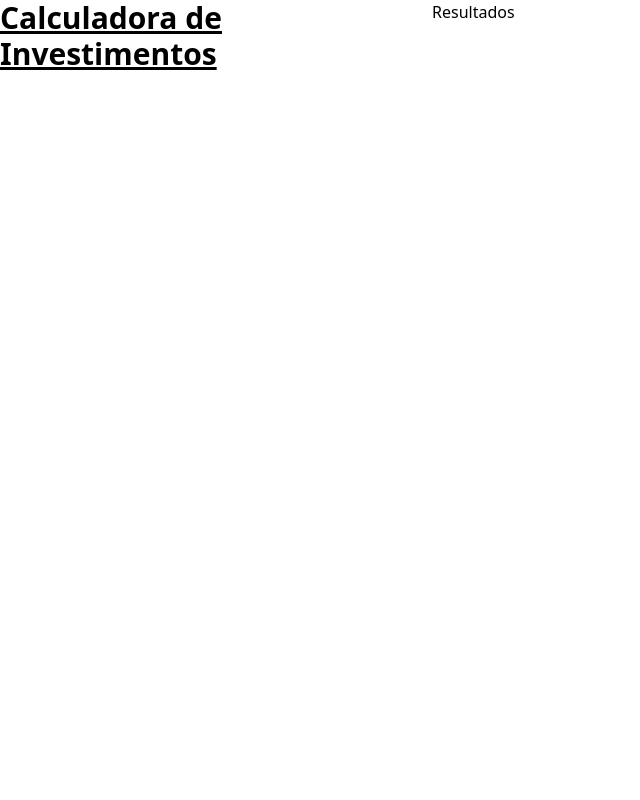
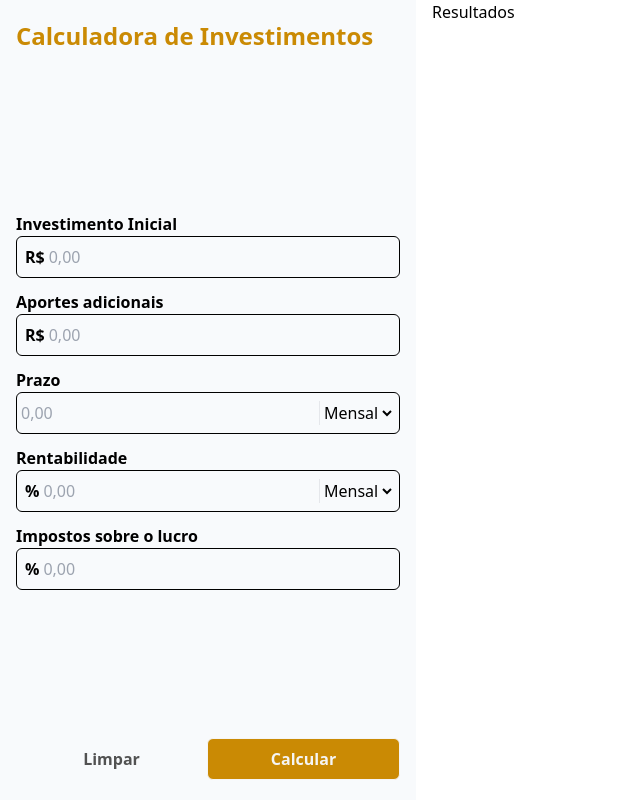
Before and after one commit to cristianodmtsb/calculadora-investimentos, a website built with Vite: page index.html in a window 1280 px wide. Shown: the whole page, without its empty margins (0-640 px from the left). Built offline with nearby package versions, Linux system fonts and the light colour scheme.

Commit message:
ajustes de formulario

```diff
--- a/index.html
+++ b/index.html
@@ -9,8 +9,52 @@
 </head>
 
 <body class="grid gap-4 grid-cols-3 grid-rows-2 h-dvh">
-  <aside class="row-span-2">
-    <h1 class="text-3xl font-bold underline">Calculadora de Investimentos</h1>
+  <aside class="row-span-2 flex flex-col justify-between py-5 px-4 bg-slate-50">
+    <h1 class="text-2xl font-bold text-yellow-600">Calculadora de Investimentos</h1>
+
+    <form action="POST" class="w-full">
+      <h4 class="font-bold mt-3">Investimento Inicial</h4>
+      <div class="flex w-full border border-current rounded-md flex py-2 px-1">
+        <label for="starting-amount" class="font-bold px-1">R$</label>
+        <input class="flex-1 outline-none bg-slate-50" type="text" name="starting-amount" id="starting-amount" placeholder="0,00">
+      </div>
+
+      <h4 class="font-bold mt-3">Aportes adicionais</h4>
+      <div class="flex w-full border border-current rounded-md flex py-2 px-1">
+        <label for="starting-amount" class="font-bold px-1">R$</label>
+        <input class="flex-1 outline-none bg-slate-50" type="text" name="starting-amount" id="starting-amount" placeholder="0,00">
+      </div>
+
+      <h4 class="font-bold mt-3">Prazo</h4>
+      <div class="flex w-full border border-current rounded-md flex py-2 px-1">
+        <input class="flex-1 outline-none bg-slate-50" type="text" name="starting-amount" id="starting-amount" placeholder="0,00">
+        <select name="" id="" class="outline-none border-l bg-slate-50">
+          <option value="mensal">Mensal</option>
+          <option value="anual">Anual</option>
+        </select>
+      </div>
+
+      <h4 class="font-bold mt-3">Rentabilidade</h4>
+      <div class="flex w-full border border-current rounded-md flex py-2 px-1">
+        <label for="starting-amount" class="font-bold px-1">%</label>
+        <input class="flex-1 outline-none bg-slate-50" type="text" name="starting-amount" id="starting-amount" placeholder="0,00">
+        <select name="" id="" class="outline-none border-l bg-slate-50">
+          <option value="mensal">Mensal</option>
+          <option value="anual">Anual</option>
+        </select>
+      </div>
+
+      <h4 class="font-bold mt-3">Impostos sobre o lucro</h4>
+      <div class="flex w-full border border-current rounded-md flex py-2 px-1">
+        <label for="starting-amount" class="font-bold px-1">%</label>
+        <input class="flex-1 outline-none bg-slate-50" type="text" name="starting-amount" id="starting-amount" placeholder="0,00">
+      </div>
+    </form>
+
+    <div class="flex font-bold">
+      <button class="flex-1 py-2 px-1 text-neutral-600 hover:text-yellow-900">Limpar</button>
+      <button class="border border-current rounded-md flex-1 py-2 px-1 bg-yellow-600  text-neutral-100 hover:bg-yellow-900">Calcular</button>
+    </div>
 
   </aside>
   <main class="col-span-2 row-span-2">
```
